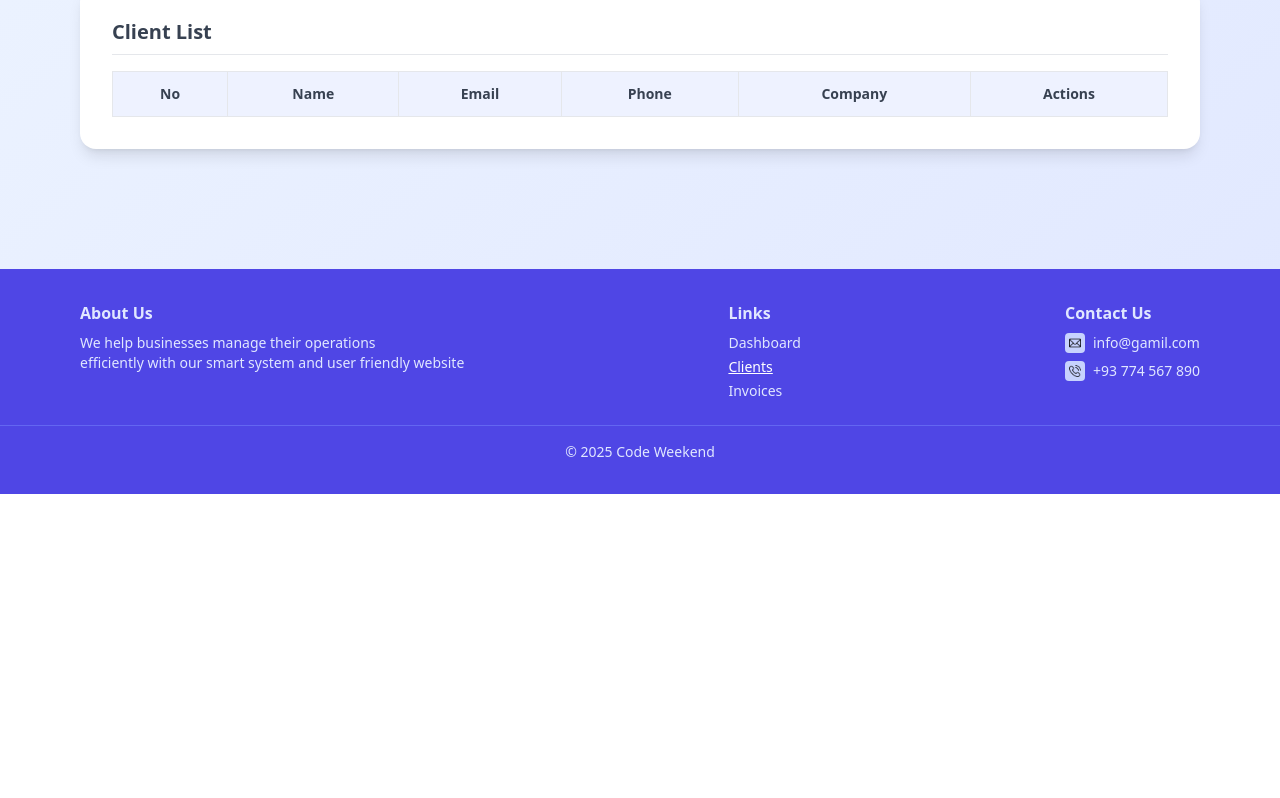
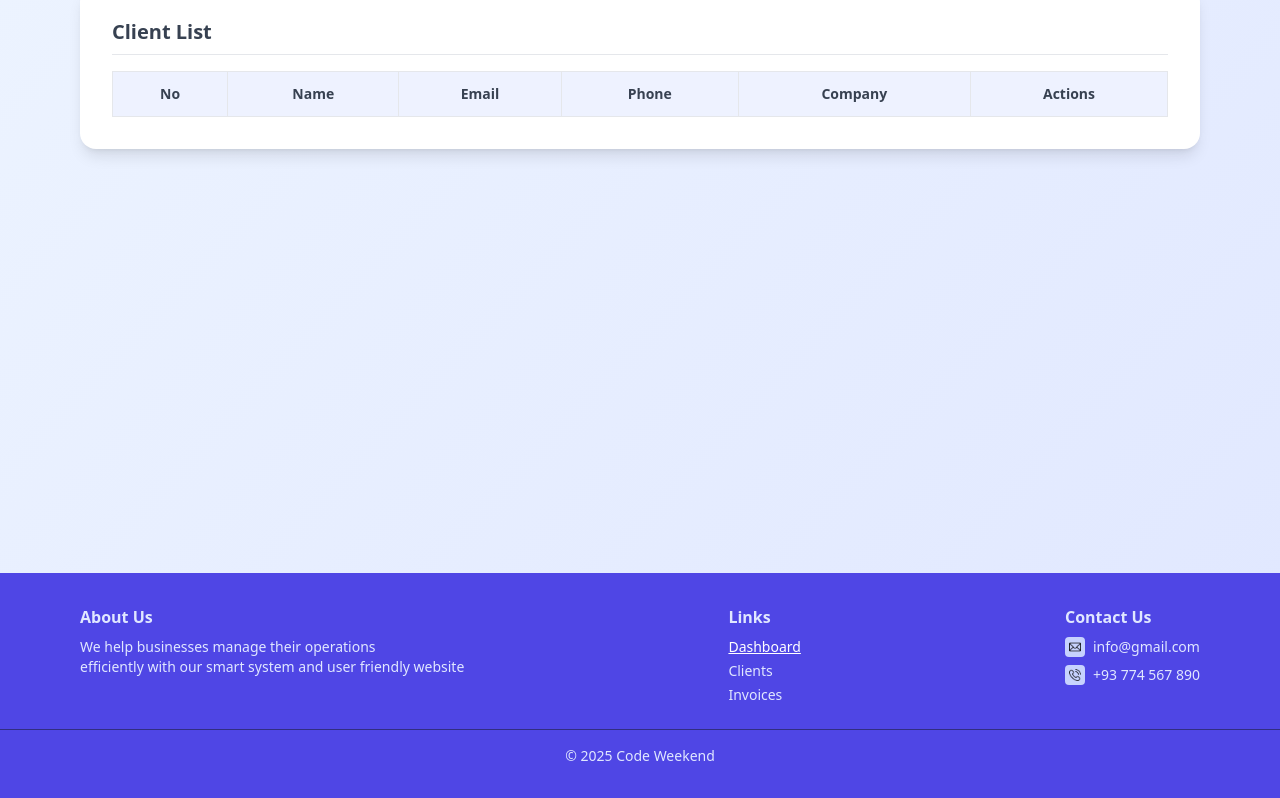
Before and after one commit to Hamida-Fathi/freelance-invoice-app, a plain HTML site: page clients.html in a window 1280 px wide. Shown: the part 559-1357 px from the top of the page. Before the commit the page ends 1053 px from the top, so only its background shows below. Drawn offline with nearby package versions, Linux system fonts and the light colour scheme.

Commit message:
Updated layout and fixed quote file name issue

```diff
--- a/clients.html
+++ b/clients.html
@@ -121,7 +121,7 @@
         </table>
       </section>
     </main>
-    <footer class="bg-indigo-600 text-indigo-100 py-8 mt-20">
+    <footer class="bg-indigo-600 py-8 mt-96 text-indigo-100">
       <div
         class="max-w-6xl mx-auto px-4 flex flex-col md:flex-row justify-between text-center md:text-left gap-6"
       >
@@ -136,14 +136,14 @@
           <h6 class="font-semibold mb-2">Links</h6>
           <ul class="text-sm space-y-1">
             <li>
-              <a href="./index.html" class="hover:underline">Dashboard</a>
+              <a
+                href="./index.html"
+                class="hover:underline underline text-white"
+                >Dashboard</a
+              >
             </li>
             <li>
-              <a
-                href="./clients.html"
-                class="hover:underline underline text-white"
-                >Clients</a
-              >
+              <a href="./clients.html" class="hover:underline">Clients</a>
             </li>
             <li>
               <a href="./invoices.html" class="hover:underline">Invoices</a>
@@ -152,14 +152,16 @@
         </div>
         <div>
           <h6 class="font-semibold mb-2">Contact Us</h6>
+          <div class="flex flex-col items-center sm:items-start">
             <div class="flex items-center gap-2">
               <img
                 src="./icons/mail.png"
                 alt="Email Icon"
                 class="w-5 bg-indigo-200 rounded p-1 inline"
               />
-            <p class="text-sm">info@gamil.com</p>
+              <p class="text-sm">info@gmail.com</p>
             </div>
+
             <div class="flex items-center gap-2 mt-2">
               <img
                 src="./icons/phone.png"
@@ -170,8 +172,9 @@
             </div>
           </div>
         </div>
+      </div>
       <div
-        class="border-t border-t-indigo-500 text-center text-sm mt-6 pt-4 text-indigo-100"
+        class="border-t border-t-indigo-900 text-center text-sm mt-6 pt-4 text-indigo-100"
       >
         &copy; 2025 Code Weekend
       </div>
--- a/js/main.js
+++ b/js/main.js
@@ -26,7 +26,7 @@ function updateDashboardStats() {
 
 async function loadRandomQuote() {
   try {
-    const res = await fetch("./quotes.json");
+    const res = await fetch("js/quotes.json");
     if (!res.ok) throw new Error("Failed to load quotes");
 
     const quotes = await res.json();
```
Also changed, not shown: index.html (+5 -2 lines), invoices.html (+11 -8 lines), js/quotes.json (renamed from js/quotes .json). Lines whose indentation alone changed are shown as unchanged.
